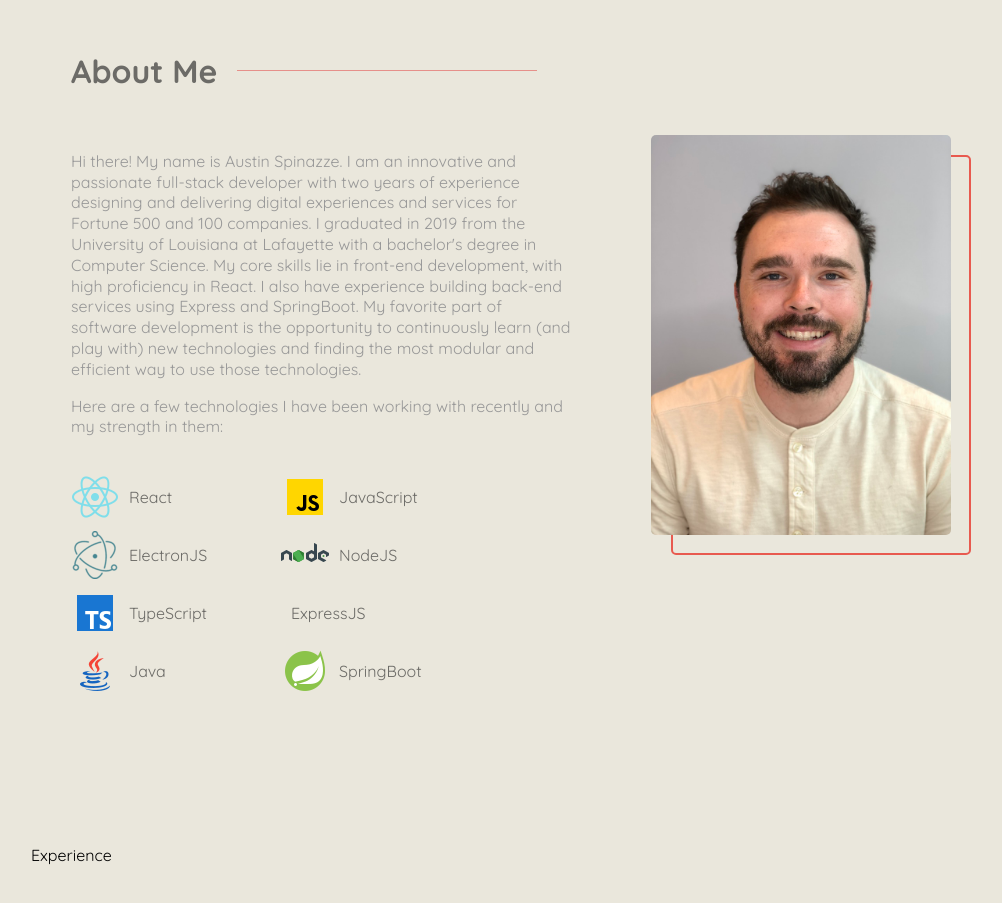
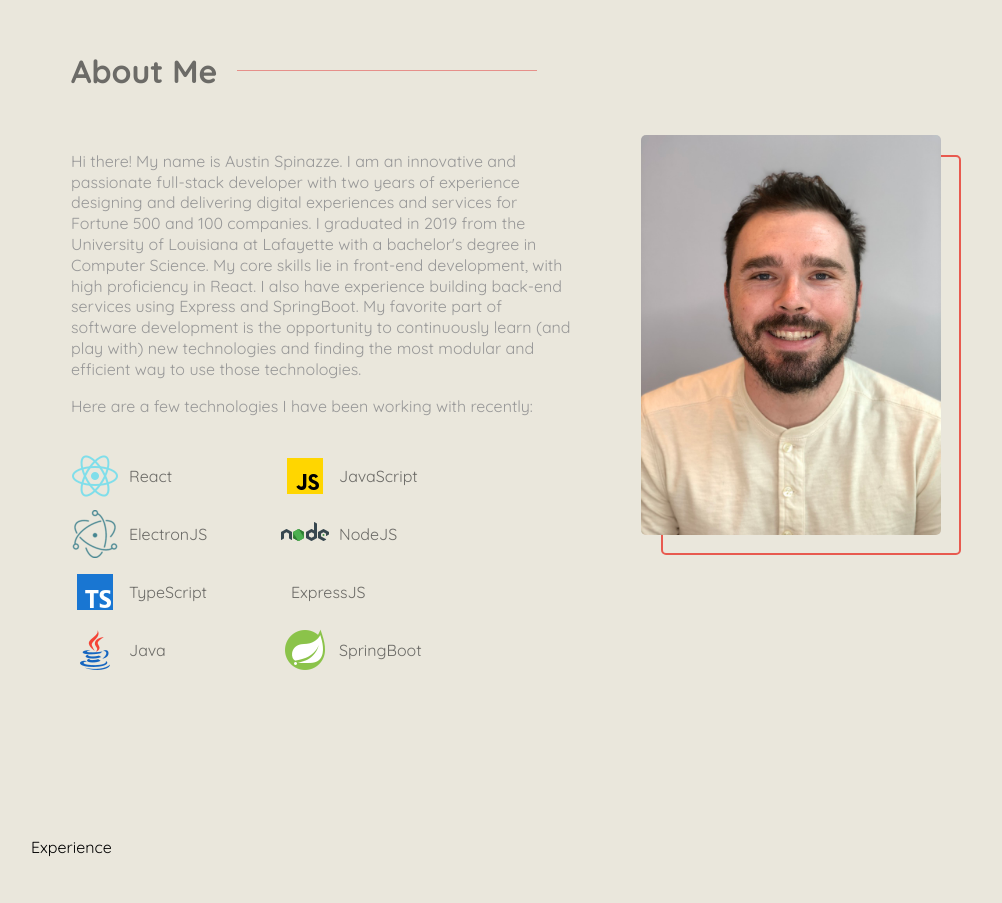
Before and after one commit to AustinSpinazze/ReactPersonalPortfolio, a React app: page / in a window 1280 px wide. Shown: the part 980-1883 px from the top of the page, without its empty margins (119-1121 px from the left). Built offline with nearby package versions, Linux system fonts and the light colour scheme.

Commit message:
- Changed part of about me description

```diff
--- a/src/app/AboutMe/AboutMe.js
+++ b/src/app/AboutMe/AboutMe.js
@@ -25,8 +25,7 @@ const AboutMe = () => {
               efficient way to use those technologies.
             </p>
             <p>
-              Here are a few technologies I have been working with recently and my
-              strength in them:
+              Here are a few technologies I have been working with recently:
             </p>
           </div>
           <ul className="skills-list">
--- a/src/app/AboutMe/aboutMe.css
+++ b/src/app/AboutMe/aboutMe.css
@@ -72,7 +72,6 @@
 .inner {
   display: grid;
   grid-template-columns: 3fr 2fr;
-  gap: 50px;
   height: auto;
   position: relative;
   z-index: 0;
```
